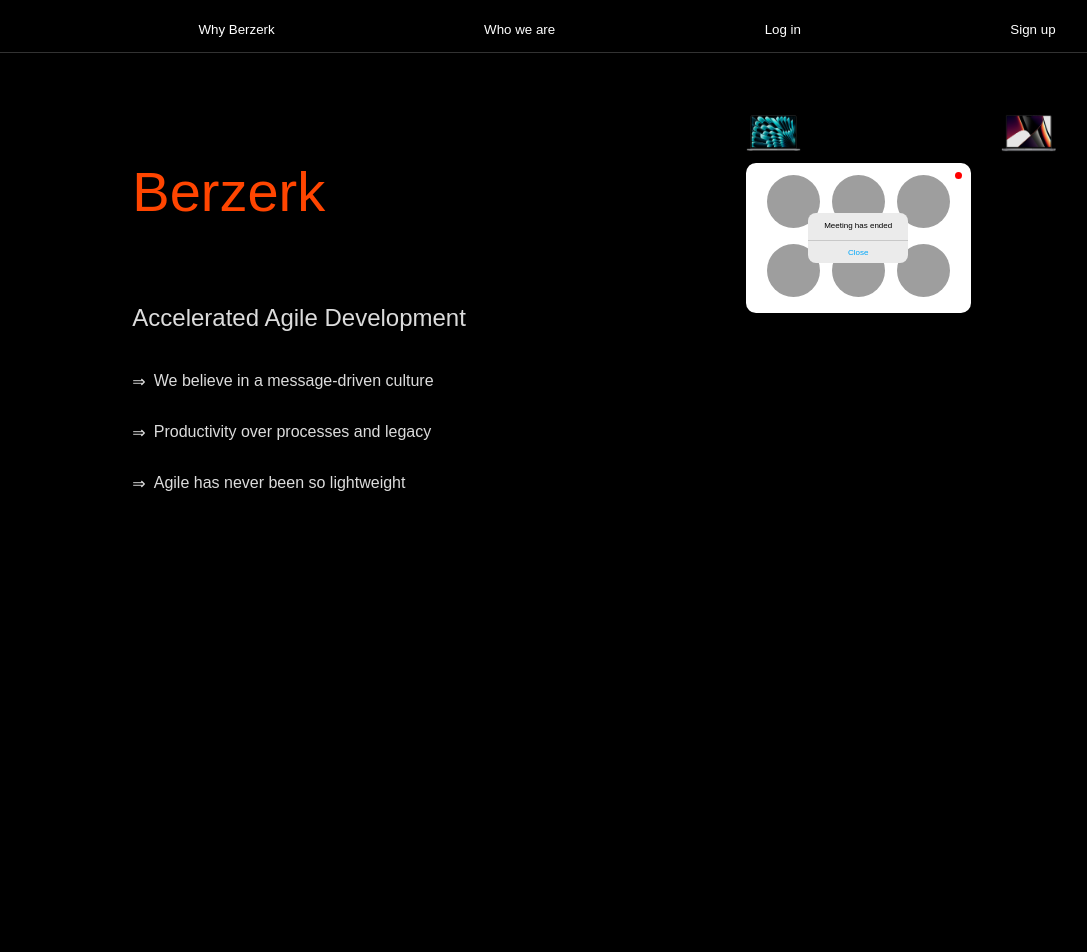
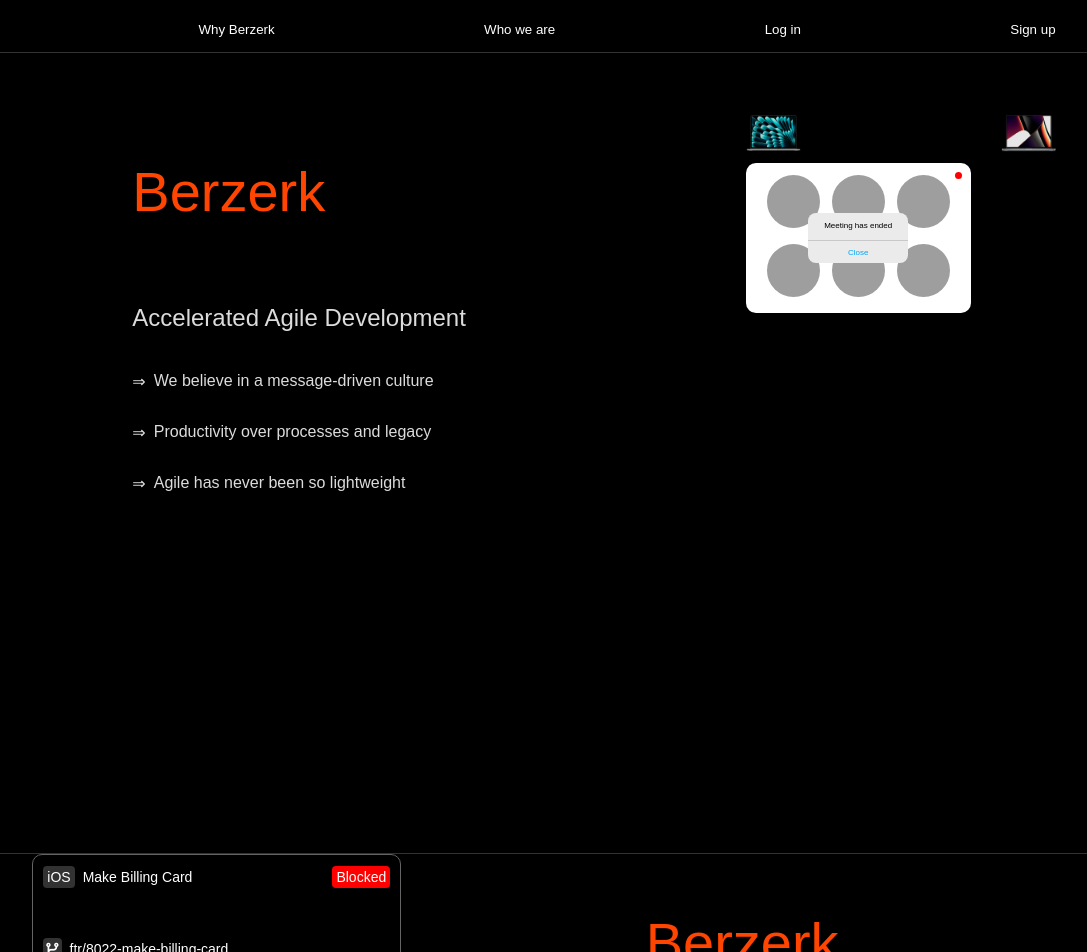
Before and after one commit to bmeikle56/bz-dev, a Next.js app: page /home in a window 1280 px wide. Shown: the top 952 px of the page, without its empty margins (13-1100 px from the left). Before the commit the page ends 861 px from the top, so only its background shows below. Built offline with nearby package versions, Linux system fonts and the light colour scheme; grey boxes are pictures that could not be loaded.

Commit message:
Initial ticket design

```diff
--- a/package.json
+++ b/package.json
@@ -9,6 +9,7 @@
     "lint": "next lint"
   },
   "dependencies": {
+    "@fortawesome/fontawesome-free": "^6.7.2",
     "motion": "^11.13.5",
     "next": "15.1.0",
     "react": "^19.0.0",
--- a/src/app/home/page.js
+++ b/src/app/home/page.js
@@ -3,6 +3,7 @@
 
 import { motion } from 'motion/react'
 import { useState } from 'react'
+import '@fortawesome/fontawesome-free/css/all.min.css'
 
 const bzlistItems = [
   {txt: 'We believe in a message-driven culture'},
@@ -247,20 +248,90 @@ function Vdiv() {
   )
 }
 
+// pointers for tickets
+// we stripped the boilerplate - only the parts that matter
+// no story points
+// simply drag and drog screenshots
+// beautifully linked branch
+
+const ticketMeta = {
+  app: 'iOS',
+  title: 'Make Billing Card',
+  desc: '',
+  branch: 'ftr/8022-make-billing-card',
+  status: 'Blocked',
+  statusColor: 'red'
+}
+
+function Badge({ txt, color }) {
+  return (
+    <div style={{display: 'flex', marginRight:'auto', alignItems: 'center', gap: '8px'}}>
+      <div style={{display:'flex', background: color, height:'fit-content', borderRadius: '4px', padding: '3px 4px 3px 4px'}}>
+        <p style={{color:'white', fontSize: '14px', margin: 0}}>{txt}</p>
+      </div>
+    </div>
+  )
+}
+
+function Ticket({ meta }) {
+  const ticketStyle = {
+    height: 'fit-content',
+    width: 'fit-content',
+    maxWidth: '350px',
+    padding: '0 10px 0 10px',
+    border: '1px solid rgb(100,100,100)',
+    borderRadius: '10px',
+    display: 'flex',
+    alignItems: 'center',
+    flexDirection: 'column',
+  }
+
+  return (
+    <div style={ticketStyle}>
+      <div style={{display:'flex', marginRight: 'auto', alignItems: 'center'}}>
+        <div style={{display: 'flex', marginRight: 'auto', alignItems: 'center', gap: '8px'}}>
+          <Badge txt={meta.app} color={'rgb(50,50,50)'}/>
+          <p style={{color:'white', fontSize: '14px'}}>{meta.title}</p>
+        </div>
+        <div style={{marginLeft: '140px'}}>
+          <Badge txt={meta.status} color={meta.statusColor}/>
+        </div>
+      </div>
+      <div style={{display:'flex', marginRight: 'auto'}}>
+        <p style={{color: 'white', fontSize: '14px'}}>{meta.desc}</p>
+      </div>
+      <div style={{display:'flex', marginRight: 'auto', alignItems: 'center', gap: '8px'}}>
+        <div style={{background: 'rgb(50,50,50)', borderRadius: '4px', padding: '3px 3px 1px 3px'}}>
+          <i className='fa fa-code-branch' style={{color:'white', fontSize: '14px'}}></i>
+        </div>
+        <p style={{color:'white', fontSize: '14px'}}>{meta.branch}</p>
+      </div>
+    </div>
+  )
+}
+
+function TicketDiv() {
+  return (
+    <div>
+      <Ticket meta={ticketMeta}/>
+    </div>
+  )
+}
+
 const sections = [
   {left: IntroDiv, right: AnimDiv},
-  // {left: Title, right: Title},
-  // {left: Title, right: Title},
+  {left: TicketDiv, right: Title},
 ]
 
 export default function HomePage() {
   return (
     <div>
       <TabBar tabs={tabs}/>
+      {sections.map((section, i) => {
+        return <div key={i} ><Vdiv/><ContentPair left={section.left} right={section.right}/></div>
+      })}
       <Vdiv/>
-      {sections.map((section, i) => {
-        return <ContentPair key={i} left={section.left} right={section.right}/>
-      })}
+      <Footer/>
     </div>
   )
 }
```
Also changed, not shown: 1 other file (tests, documents, lock files or other folders).
